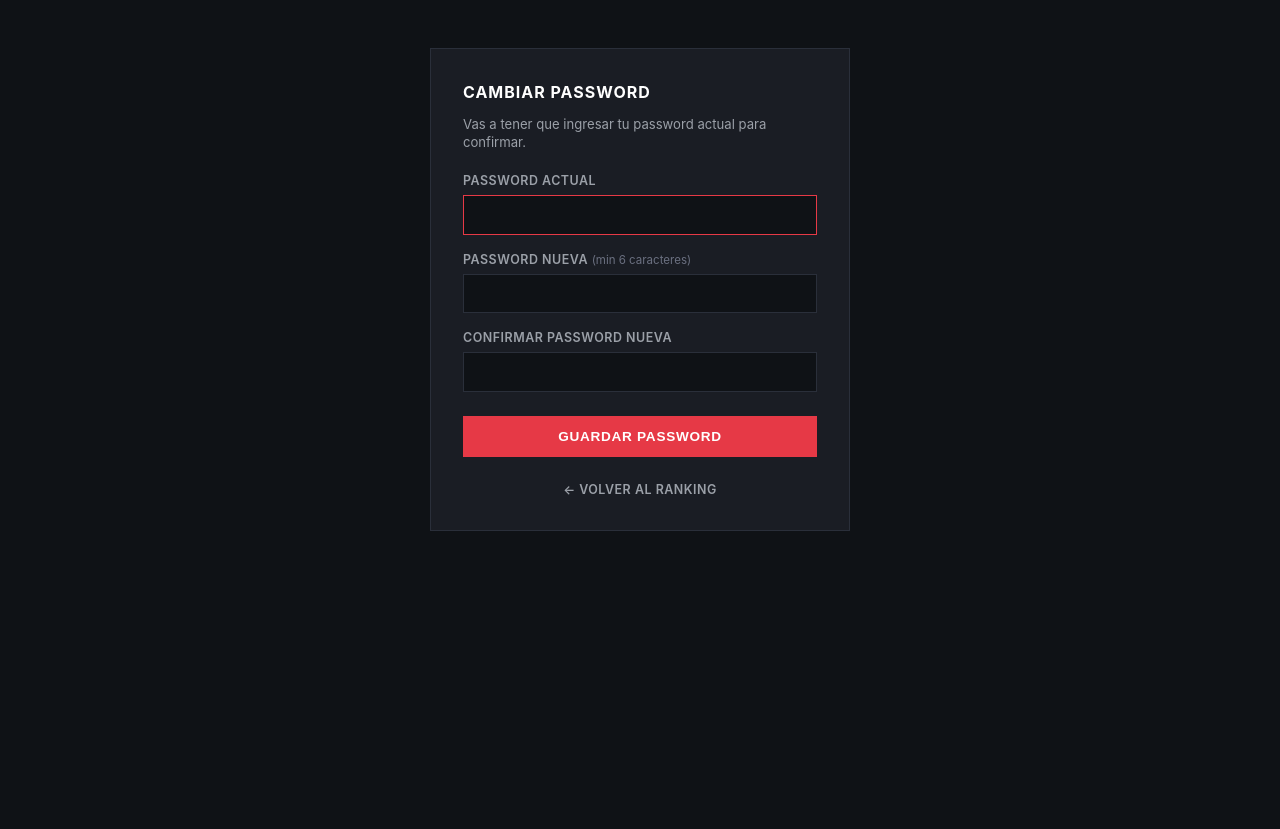
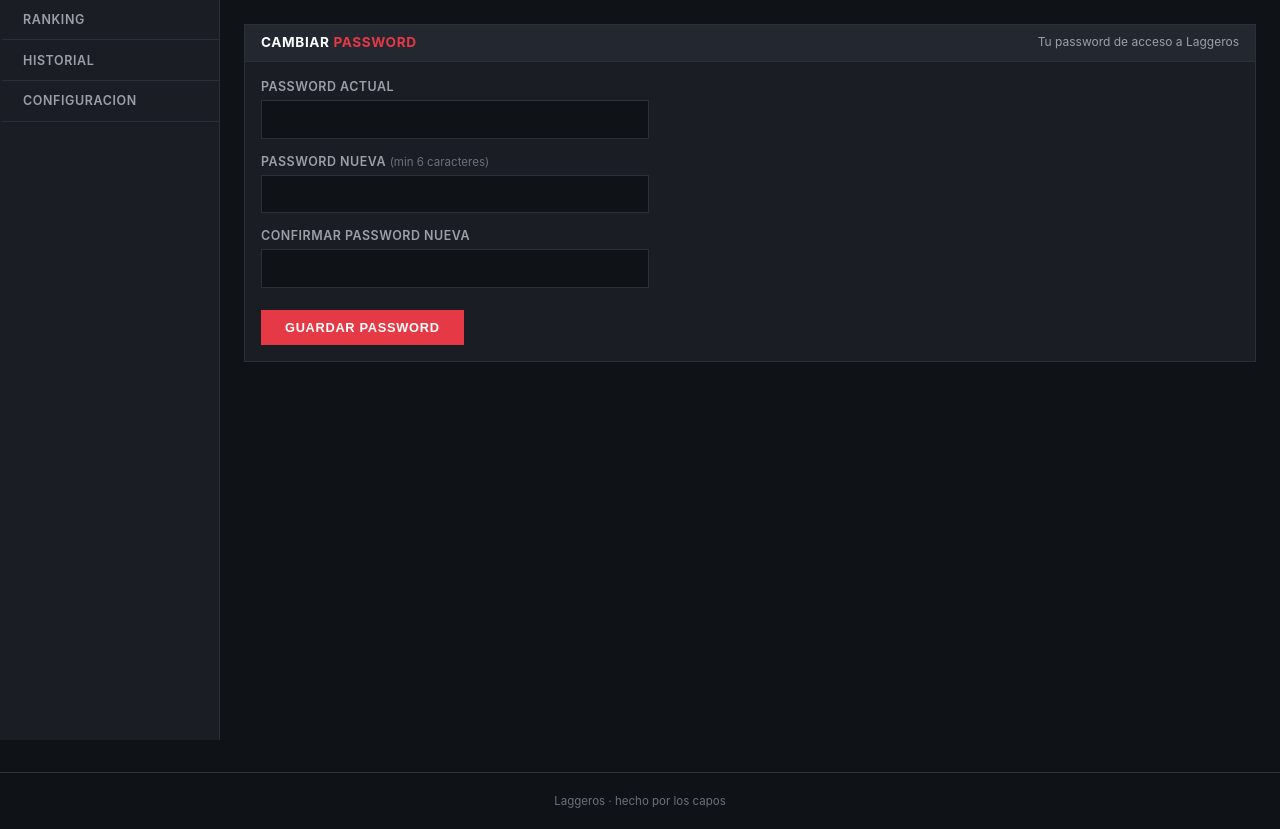
Before and after one commit to marcosfilipich/laggeros, a Flask app: template app/templates/auth/change_password.html in a window 1280 px wide. Shown: the part 60-889 px from the top of the page. Before the commit the page ends 591 px from the top, so only its background shows below. Run offline with Flask 3, Linux system fonts and the light colour scheme; the template is opened without the code that fills it, so the values that code supplies are empty.

Commit message:
Move change-password into 'Configuracion' sidebar tab
- New sidebar item 'Configuracion' linking to change-password
- Voluntary change-password now renders inside main layout (sidebar + section style),
  with 'Configuracion' tab highlighted as active
- Forced first-time change still uses standalone auth-card layout
  (auth/change_password_forced.html, separate from auth/change_password.html)
- Removed 'Password' button from header user-menu (only 'Salir' remains)
- After successful save, redirect back to /auth/change-password (still in
  Configuracion tab) so the success flash shows in context

```diff
--- a/app/static/style.css
+++ b/app/static/style.css
@@ -403,6 +403,14 @@ table.standings tbody tr:nth-child(3) td.pos { color: #ffd166; }
     margin-top: 0.5rem;
 }
 .form-body button:hover { background: var(--accent-hover); }
+.form-body .hint {
+    color: var(--text-muted);
+    font-weight: 400;
+    text-transform: none;
+    letter-spacing: 0;
+    font-size: 0.72rem;
+}
+.settings-form { max-width: 420px; }
 
 ul.simple-list {
     list-style: none;
--- a/app/templates/auth/change_password.html
+++ b/app/templates/auth/change_password.html
@@ -1,20 +1,14 @@
-{% extends "base_auth.html" %}
-{% block title %}Cambiar password{% endblock %}
+{% extends "base.html" %}
+{% block title %}Configuracion{% endblock %}
 {% block content %}
+<div class="section">
+    <div class="section-header">
         <h2>Cambiar <span class="accent">password</span></h2>
-
-{% if forced %}
-<div class="info-banner">
-    <strong>Primera vez en Laggeros.</strong>
-    Elegi una password nueva antes de seguir. La anterior fue una temporal que te paso el admin.
+        <span class="section-meta">Tu password de acceso a Laggeros</span>
     </div>
-{% else %}
-<p class="auth-sub">Vas a tener que ingresar tu password actual para confirmar.</p>
-{% endif %}
-
-<form method="post" autocomplete="off">
+    <form method="post" autocomplete="off" class="form-body settings-form">
         <label>Password actual
-        <input type="password" name="current_password" required autocomplete="current-password" autofocus>
+            <input type="password" name="current_password" required autocomplete="current-password">
         </label>
         <label>Password nueva <span class="hint">(min 6 caracteres)</span>
             <input type="password" name="new_password" required minlength="6" autocomplete="new-password">
@@ -24,10 +18,5 @@
         </label>
         <button type="submit">Guardar password</button>
     </form>
-
-{% if not forced %}
-<div class="auth-back">
-    <a href="{{ url_for('main.index') }}">&larr; Volver al ranking</a>
 </div>
-{% endif %}
 {% endblock %}
--- a/app/templates/base.html
+++ b/app/templates/base.html
@@ -16,7 +16,6 @@
                         <span class="user-chip-dot"></span>
                         {{ current_user.nickname }}
                     </span>
-                    <a href="{{ url_for('auth.change_password') }}" class="user-btn" title="Cambiar password">Password</a>
                     <a href="{{ url_for('auth.logout') }}" class="user-btn user-btn-danger" title="Cerrar sesion">Salir</a>
                 </div>
             {% else %}
@@ -30,6 +29,7 @@
             <nav>
                 <a href="{{ url_for('main.index') }}" {% if request.endpoint == 'main.index' %}class="active"{% endif %}>Ranking</a>
                 <a href="{{ url_for('main.history') }}" {% if request.endpoint == 'main.history' %}class="active"{% endif %}>Historial</a>
+                <a href="{{ url_for('auth.change_password') }}" {% if request.endpoint == 'auth.change_password' %}class="active"{% endif %}>Configuracion</a>
             </nav>
         </aside>
 
```
Also changed, not shown: app/auth.py (+5 -2 lines), app/templates/auth/change_password_forced.html (added, +23 -0 lines). Lines whose indentation alone changed are shown as unchanged.
